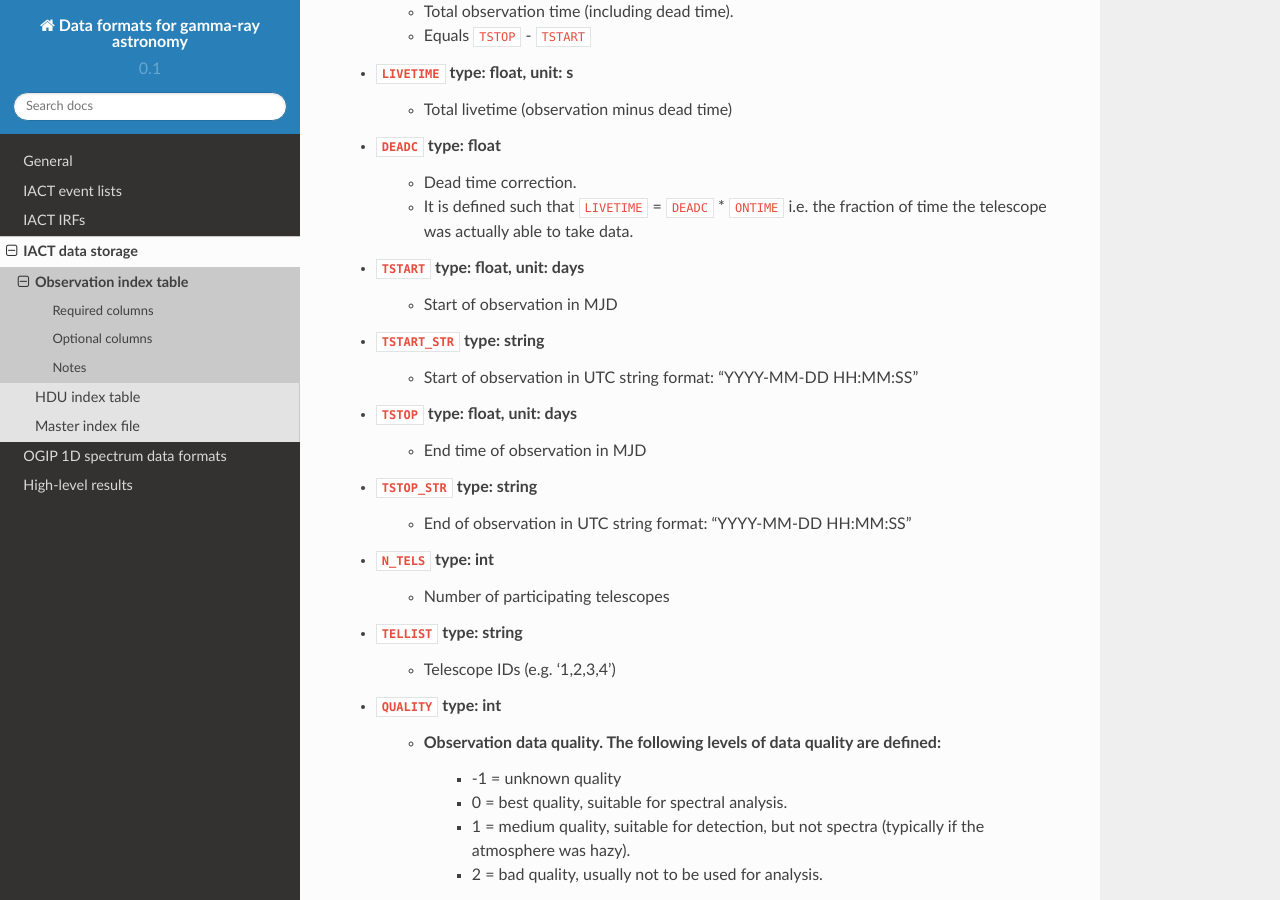
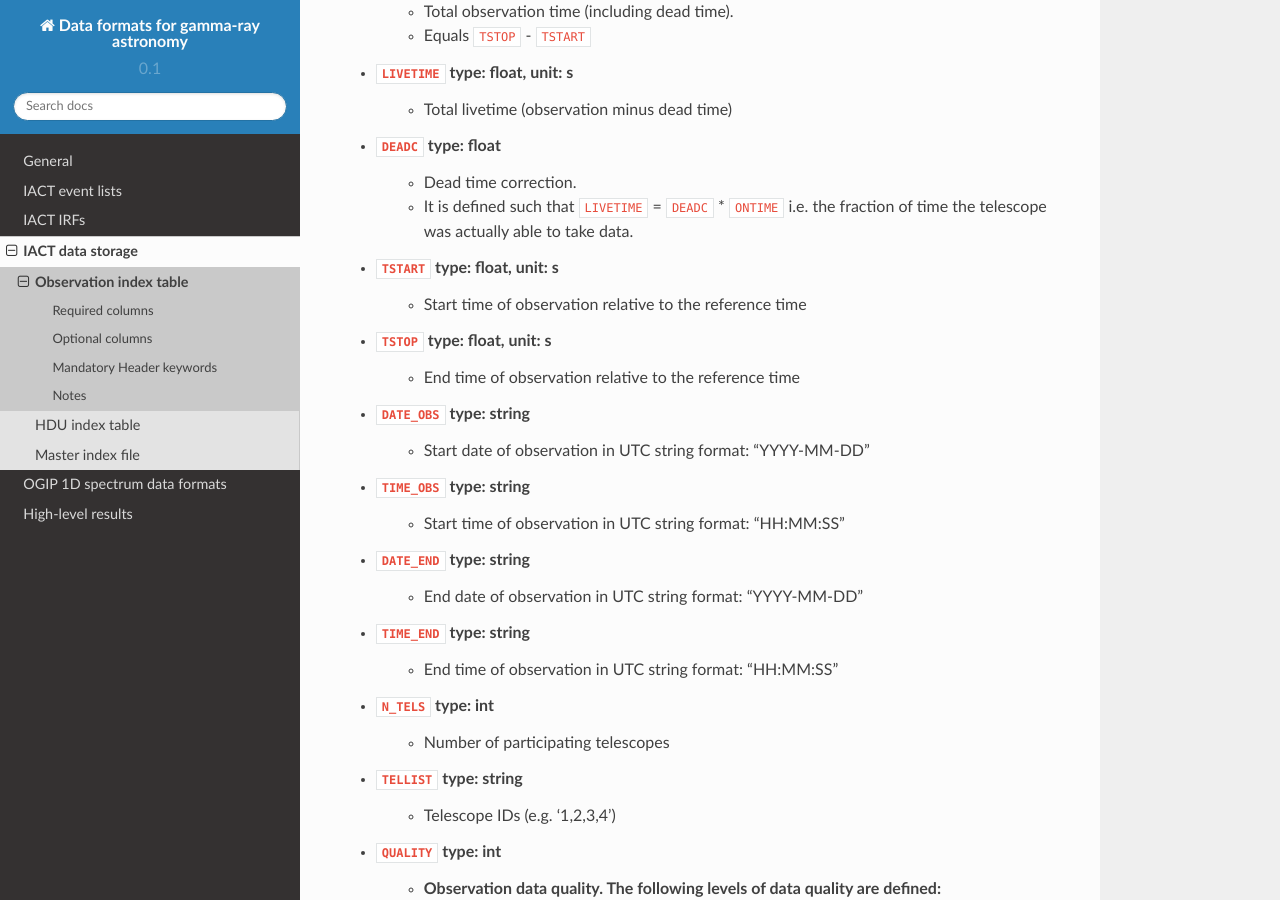
Before and after one commit to open-gamma-ray-astro/gamma-astro-data-formats, a Sphinx documentation site: the page built from source/data_storage/obs_index/index.rst, in a window 1280 px wide and 900 px high, scrolled down 888 px. Built offline with Sphinx 7.4.7 and the Read the Docs theme 2.0.0, drawn with Linux system fonts in a browser that asks for light colours; some of the changed text lies outside the part shown.

Commit message:
Use reference time in obs-index
Make the times in the obs-index file consistent with those in the events files.

```diff
--- a/source/data_storage/obs_index/index.rst
+++ b/source/data_storage/obs_index/index.rst
@@ -39,14 +39,18 @@ Required columns
     * Dead time correction.
     * It is defined such that ``LIVETIME`` = ``DEADC`` * ``ONTIME``
       i.e. the fraction of time the telescope was actually able to take data.
-* ``TSTART`` type: float, unit: days
-    * Start of observation in MJD
-* ``TSTART_STR`` type: string
-    * Start of observation in UTC string format: "YYYY-MM-DD HH:MM:SS"
-* ``TSTOP`` type: float, unit: days
-    * End time of observation in MJD
-* ``TSTOP_STR`` type: string
-    * End of observation in UTC string format: "YYYY-MM-DD HH:MM:SS"
+* ``TSTART`` type: float, unit: s
+    * Start time of observation relative to the reference time
+* ``TSTOP`` type: float, unit: s
+    * End time of observation relative to the reference time
+* ``DATE_OBS`` type: string
+    * Start date of observation in UTC string format: "YYYY-MM-DD"
+* ``TIME_OBS`` type: string
+    * Start time of observation in UTC string format: "HH:MM:SS"
+* ``DATE_END`` type: string
+    * End date of observation in UTC string format: "YYYY-MM-DD"
+* ``TIME_END`` type: string
+    * End time of observation in UTC string format: "HH:MM:SS"
 * ``N_TELS`` type: int
     * Number of participating telescopes
 * ``TELLIST`` type: string
@@ -120,24 +124,25 @@ selection or data quality checks or analysis, but aren't needed for most users.
    * Relative humidity
    * `Definition <https://en.wikipedia.org/wiki/Relative_humidity>`__
 
+Mandatory Header keywords
+-------------------------
+
+* ``MJDREFI`` type: int, unit: days
+    * Integer part of instrument specific MJD time reference
+* ``MJDREFF`` type: float, unit: days
+    * Float part of instrument specific MJD time reference
+
 .. _obs-index-notes:
 
 Notes
 -----
 
-* This table doesn't require header keywords. We recommend FITS is used,
-  but it can be stored e.g. in CSV as well.
 * Some of the required columns are redundant. E.g. ``ONTIME`` = ``TSTOP`` - ``TSTART``.
   The motivation to declare those columns required is to make it easy for users
   and tools to browse the observation lists and select observations via cuts
   on these parameters without having to compute them on the fly.
 * Observation runs where the telescopes don't point to a fixed RA / DEC position
   (e.g. drift scan runs) aren't supported at the moment by this format.
-* Times are given as a UTC string or MJD float.
-  This is preferred over the use of mission elapsed time (MET),
-  because MET requires a reference timepoint stored in header keywords
-  ``MJDREFI`` and ``MJDREFF``, and we felt that having a simpler table
-  format here that doesn't require a header would be nice.
 * Purpose / definition of ``BKG_SCALE``:
   For a 3D likelihood analysis a good estimate of the background is important. The run-by-run
   varation of the background rate is ~20%. The main reasons are the changing atmospheric conditions.
```
